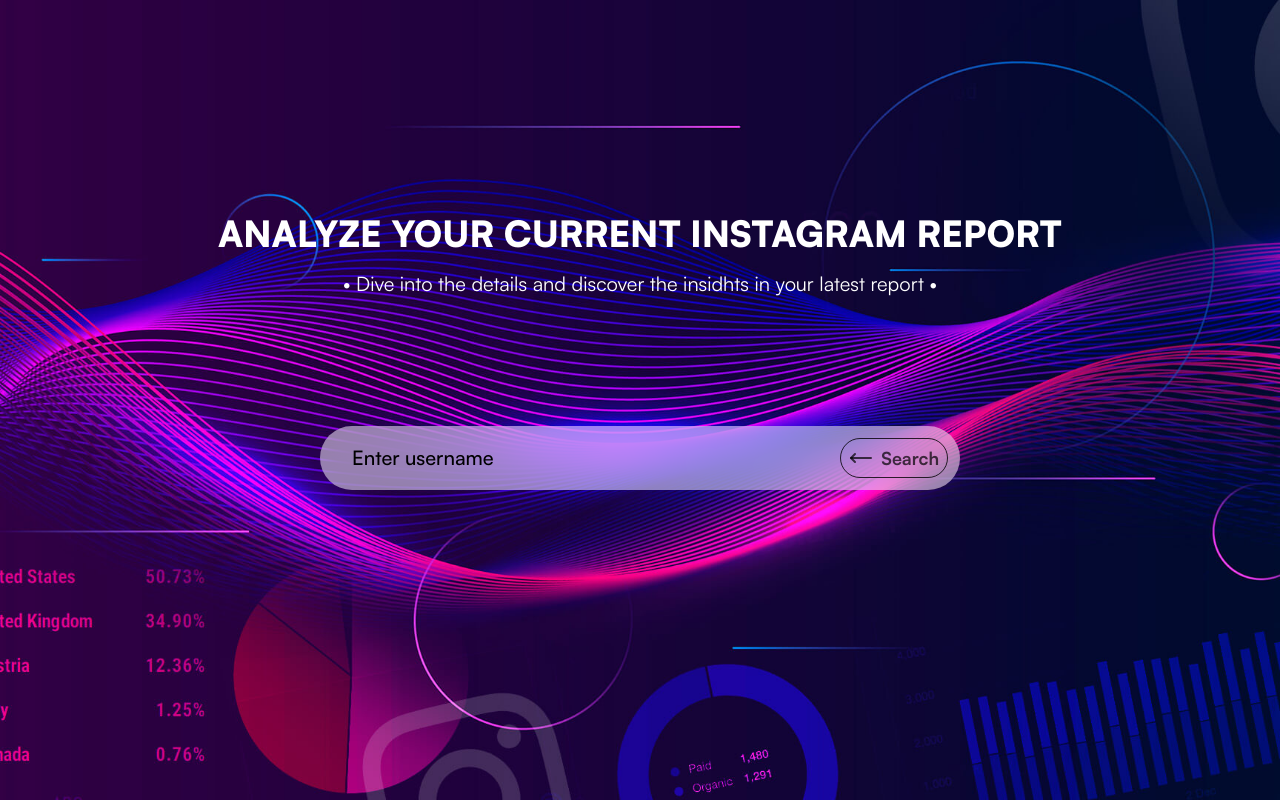
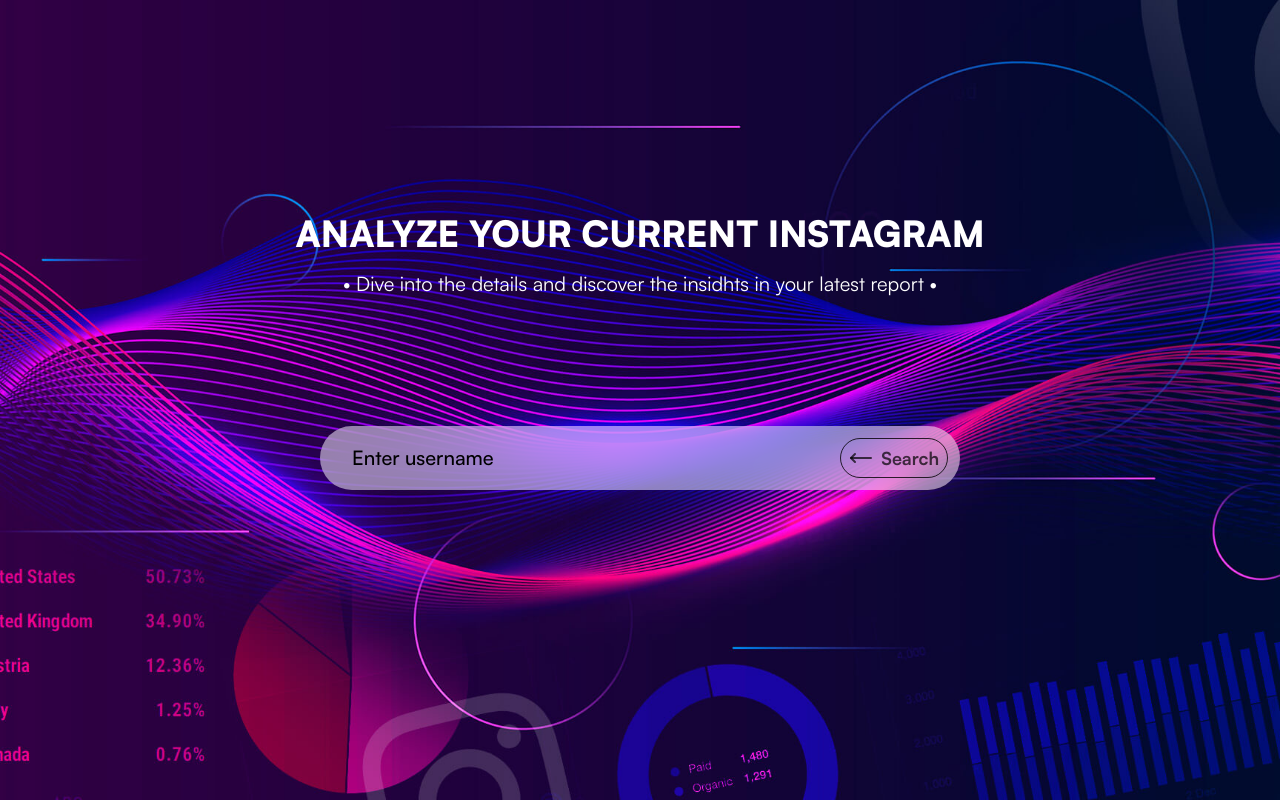
Before and after one commit to pridedev1/Instaanalytics, a Next.js app: page / in a window 1280 px wide. Built offline with nearby package versions, Linux system fonts and the light colour scheme; no server answers.

Commit message:
Update page.tsx

```diff
--- a/app/page.tsx
+++ b/app/page.tsx
@@ -38,7 +38,7 @@
       <div className="flex flex-col justify-center items-center h-[80%]">
         <div className=" flex flex-col gap-4 items-center justify-center py-16">
           <div className="font-black text-4xl text-white text-center">
-            ANALYZE YOUR CURRENT INSTAGRAM REPORT
+            ANALYZE YOUR CURRENT INSTAGRAM
           </div>
           <div className="text-white text-xl text-center">
             {" "}
```
